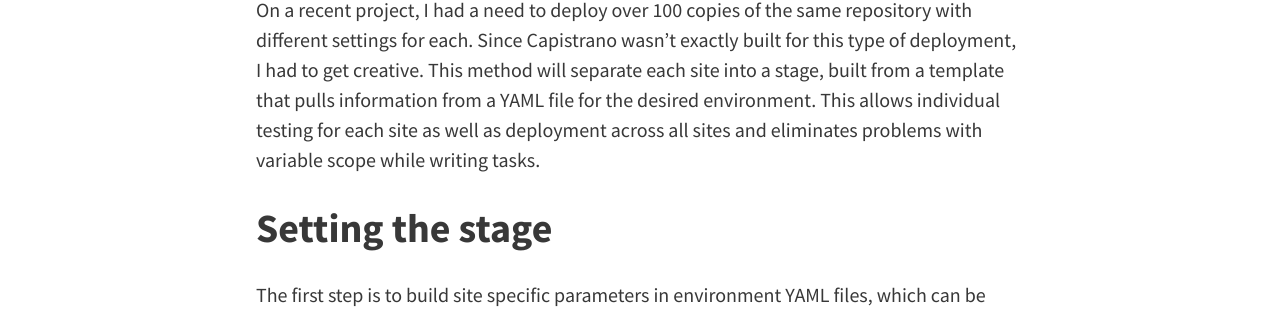
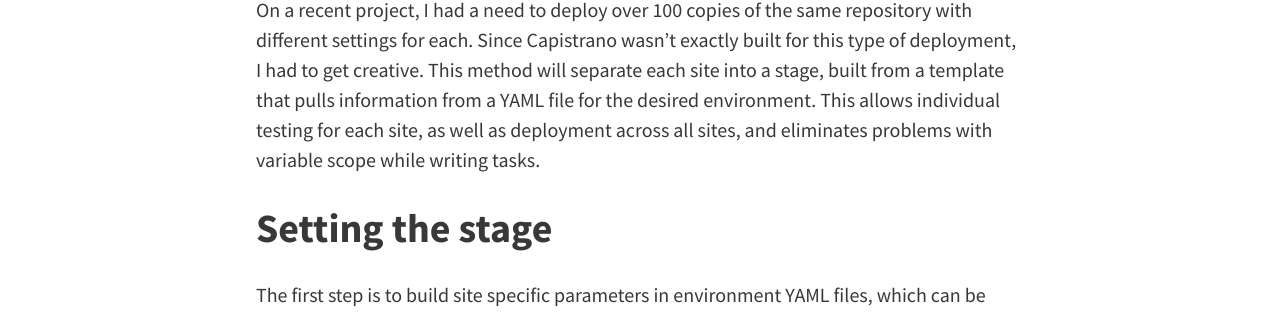
Before and after one commit to jerematic/jerematic.github.io, a Jekyll site: the page built from _posts/2015-07-07-capistrano-3-multisite-deployment.md, in a window 1280 px wide and 900 px high. Shown: the part 322-634 px from the top of the window. Built offline with Jekyll 4.4.1, drawn with Linux system fonts in a browser that asks for light colours; nearby versions of some CDN libraries; comment, search, counter and statistics services are not loaded.

```diff
--- a/_posts/2015-07-07-capistrano-3-multisite-deployment.md
+++ b/_posts/2015-07-07-capistrano-3-multisite-deployment.md
@@ -2,7 +2,7 @@
 layout: post
 title: Capistrano 3 multisite deployment
 ---
-On a recent project, I had a need to deploy over 100 copies of the same repository with different settings for each.  Since Capistrano wasn't exactly built for this type of deployment, I had to get creative.  This method will separate each site into a stage, built from a template that pulls information from a YAML file for the desired environment.  This allows individual testing for each site as well as deployment across all sites and eliminates problems with variable scope while writing tasks.
+On a recent project, I had a need to deploy over 100 copies of the same repository with different settings for each.  Since Capistrano wasn't exactly built for this type of deployment, I had to get creative.  This method will separate each site into a stage, built from a template that pulls information from a YAML file for the desired environment.  This allows individual testing for each site, as well as deployment across all sites, and eliminates problems with variable scope while writing tasks.
 
 ## Setting the stage
 The first step is to build site specific parameters in environment YAML files, which can be easily updated with new sites or configuration changes.  We'll store these files in *lib/deploy/*.  All passwords should be encrypted for security purposes and decrypted in the configuration phase.  The YAML file will consist of a nested hash for each site's configuration values:
```
